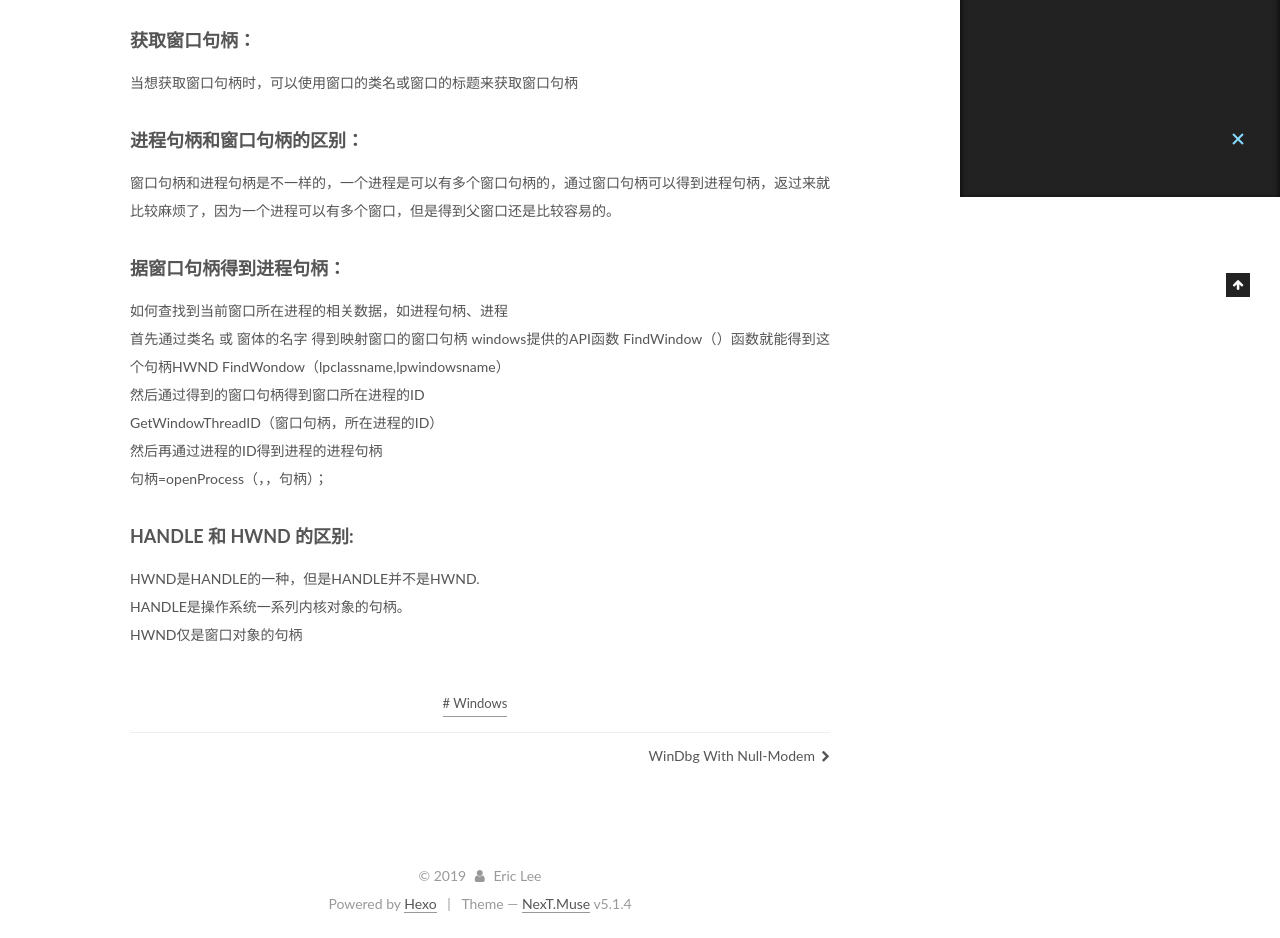
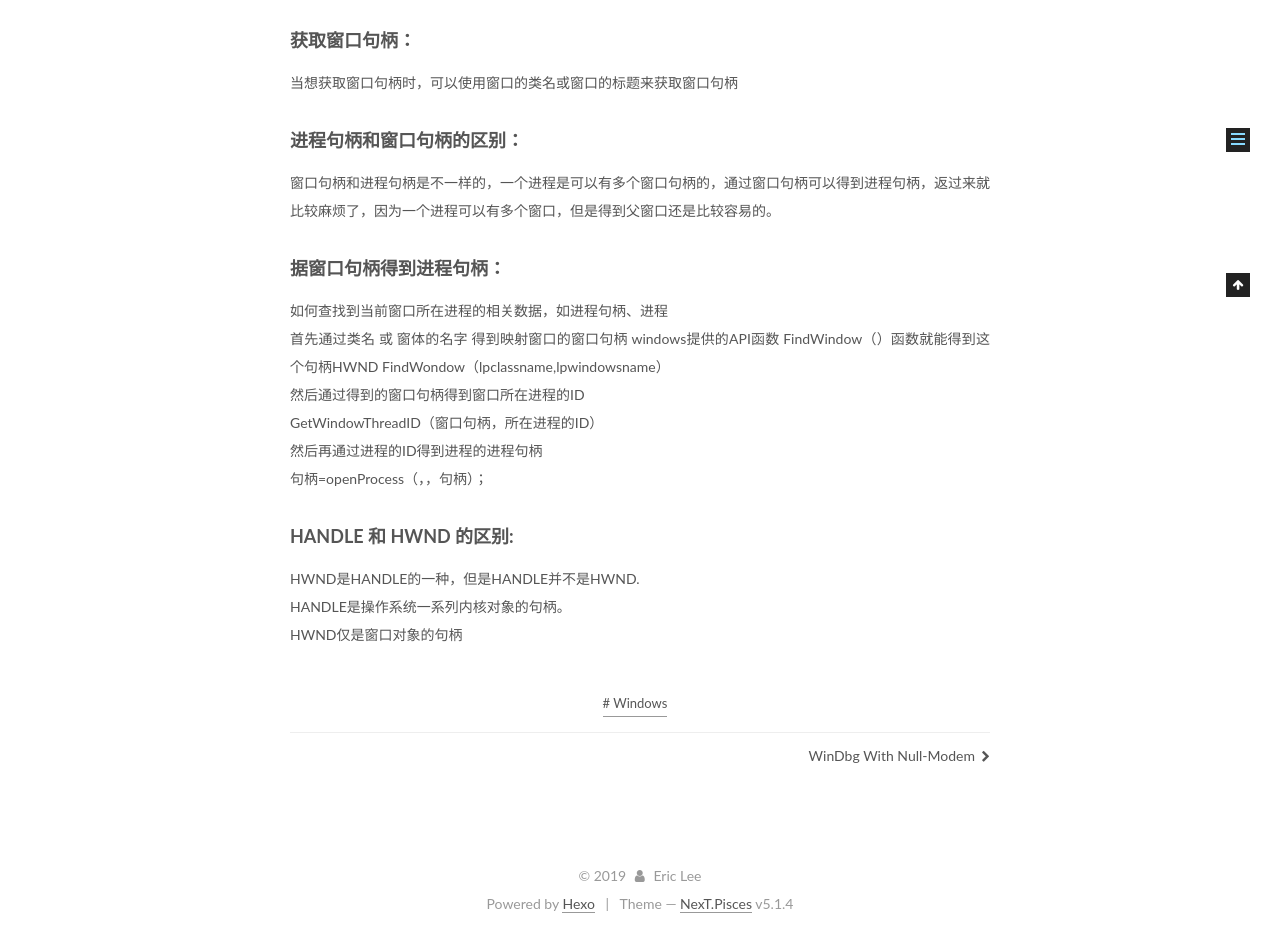
Before and after one commit to wslmh/wslmh.github.io, a plain HTML site: page 2019/05/10/Windows-OS-Handle/index.html in a window 1280 px wide. Shown: the part 603-1541 px from the top of the page. Drawn offline with Linux system fonts and the light colour scheme.

Commit message:
Site updated: 2019-09-24 16:37:26

```diff
--- a/2019/05/10/Windows-OS-Handle/index.html
+++ b/2019/05/10/Windows-OS-Handle/index.html
@@ -5,7 +5,7 @@
 
 
 
-<html class="theme-next muse use-motion" lang="Chinese">
+<html class="theme-next pisces use-motion" lang="Chinese">
 <head><meta name="generator" content="Hexo 3.9.0">
   <meta charset="UTF-8">
 <meta http-equiv="X-UA-Compatible" content="IE=edge">
@@ -98,7 +98,7 @@
   var NexT = window.NexT || {};
   var CONFIG = {
     root: '/',
-    scheme: 'Muse',
+    scheme: 'Pisces',
     version: '5.1.4',
     sidebar: {"position":"left","display":"post","offset":12,"b2t":false,"scrollpercent":false,"onmobile":false},
     fancybox: true,
@@ -504,7 +504,7 @@
 
 
 
-  <div class="theme-info">Theme &mdash; <a class="theme-link" target="_blank" href="https://github.com/iissnan/hexo-theme-next">NexT.Muse</a> v5.1.4</div>
+  <div class="theme-info">Theme &mdash; <a class="theme-link" target="_blank" href="https://github.com/iissnan/hexo-theme-next">NexT.Pisces</a> v5.1.4</div>
 
 
 
@@ -605,6 +605,13 @@
 
 
 
+  <script type="text/javascript" src="/js/src/affix.js?v=5.1.4"></script>
+
+  <script type="text/javascript" src="/js/src/schemes/pisces.js?v=5.1.4"></script>
+
+
+
+
   <script type="text/javascript" src="/js/src/scrollspy.js?v=5.1.4"></script>
 <script type="text/javascript" src="/js/src/post-details.js?v=5.1.4"></script>
 
```
Also changed, not shown: 2019/06/13/WinDbgWithNull-modemLine/index.html (+10 -3 lines), 2019/09/24/hello-world/index.html (+10 -3 lines), archives/2019/05/index.html (+10 -3 lines), archives/2019/06/index.html (+10 -3 lines), archives/2019/09/index.html (+10 -3 lines), archives/2019/index.html (+10 -3 lines), archives/index.html (+10 -3 lines), index.html (+10 -3 lines), tags/WinDbg/index.html (+10 -3 lines), tags/Windows/index.html (+10 -3 lines).
